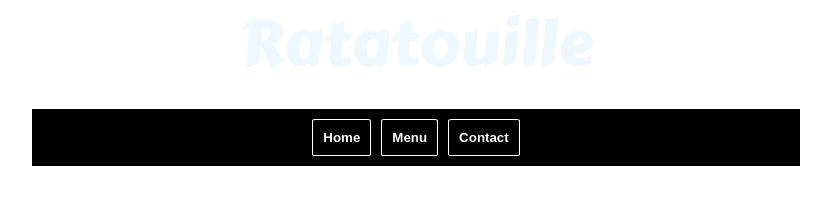
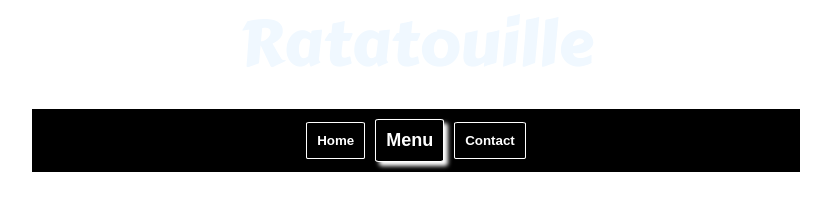
Before and after one commit to hoangvu2002/restaurant-page, a website built with webpack: page dist/index.html in a window 1280 px wide. Both pictures are taken after a click on the button "Menu". Shown: the part 204-414 px from the top of the page, without its empty margins (224-1055 px from the left). Built offline with nearby package versions, Linux system fonts and the light colour scheme; files whose address does not match are found by name.

Commit message:
Add active styling to tab button

```diff
--- a/src/style.css
+++ b/src/style.css
@@ -117,3 +117,8 @@
     font-size: 18px;
     line-height: 1.5;
 }
+
+.active {
+    box-shadow: white 4px 4px 4px;
+    font-size: large;
+}
```
Also changed, not shown: dist/bundle.js.
